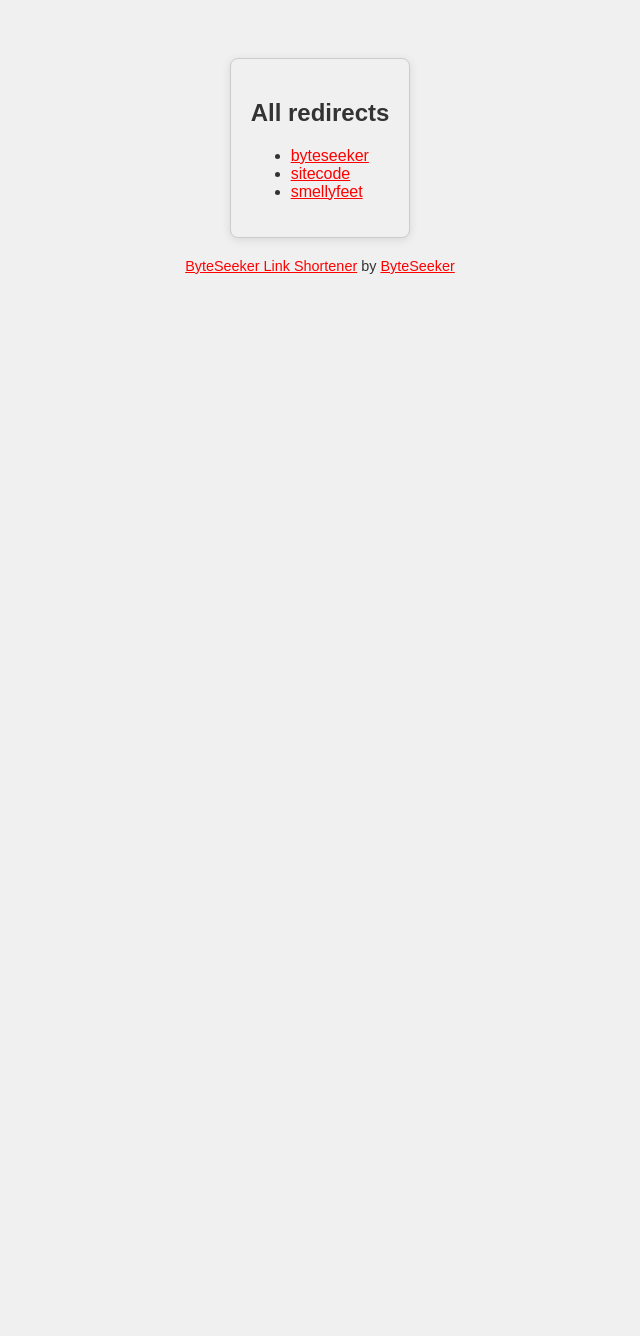
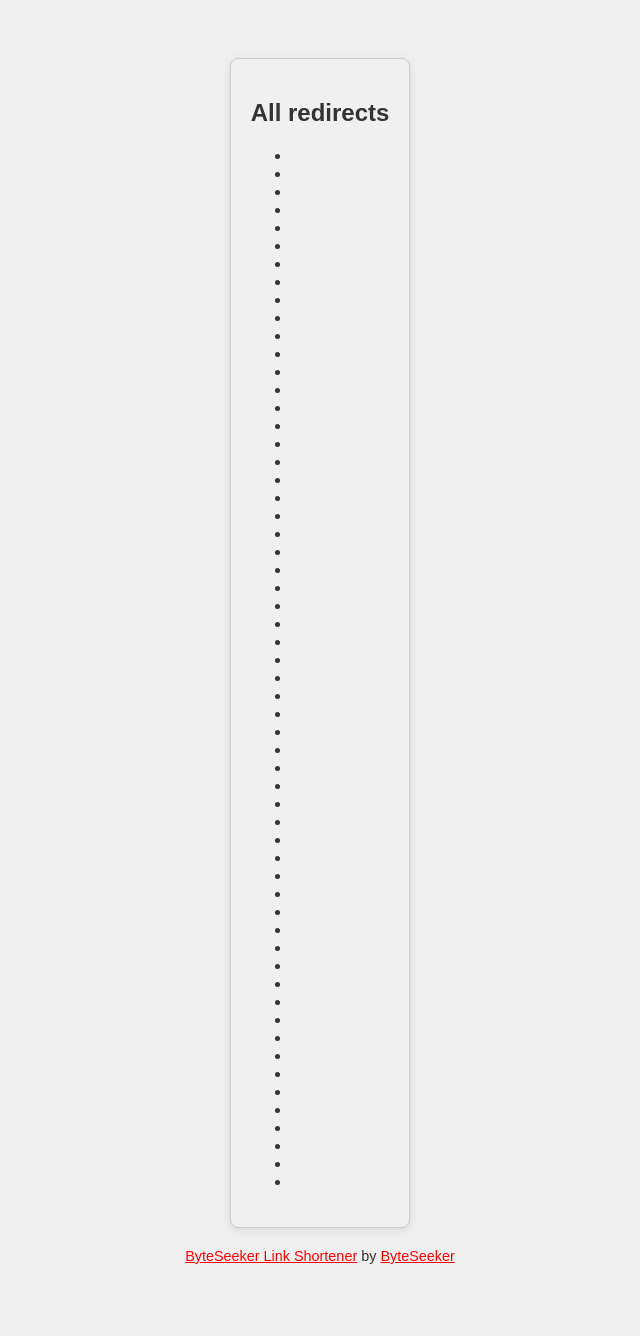
Before and after one commit to byteseekersocial/gh-pages-urlshortener, a Jekyll site: the page built from index.md, in a window 1280 px wide. Shown: the whole page, without its empty margins (320-960 px from the left). Built offline with Jekyll 4.4.1, drawn with Linux system fonts in a browser that asks for light colours; before the commit the page ends 900 px from its top, so only the background shows below that.

Commit message:
Update index.md

```diff
--- a/index.md
+++ b/index.md
@@ -4,7 +4,7 @@ layout: index
 ---
 <h1>All redirects</h1>
 <ul>
-{% for s in site.go %}
-    <li><a href="{{s.url | replace: '/go', 'go' }}">{{ s.url | replace: '.html', '' | replace: '/go/', '' }}</a></li>
+{% for s in site %}
+    <li><a href="{{s.url | replace: '/', '' }}">{{ s.url | replace: '.html', '' | replace: '//', '' }}</a></li>
 {% endfor %}
 </ul>
```
